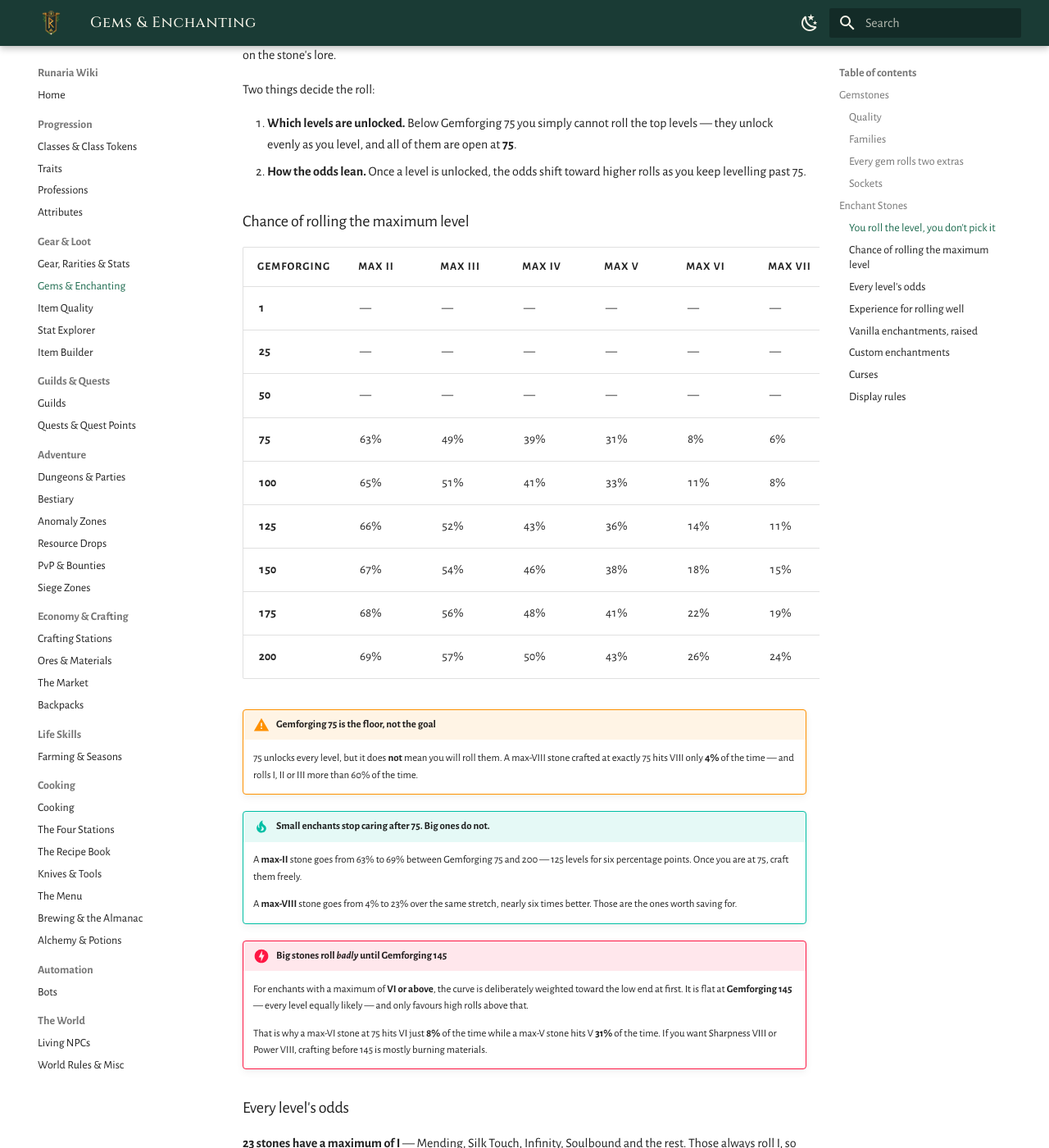
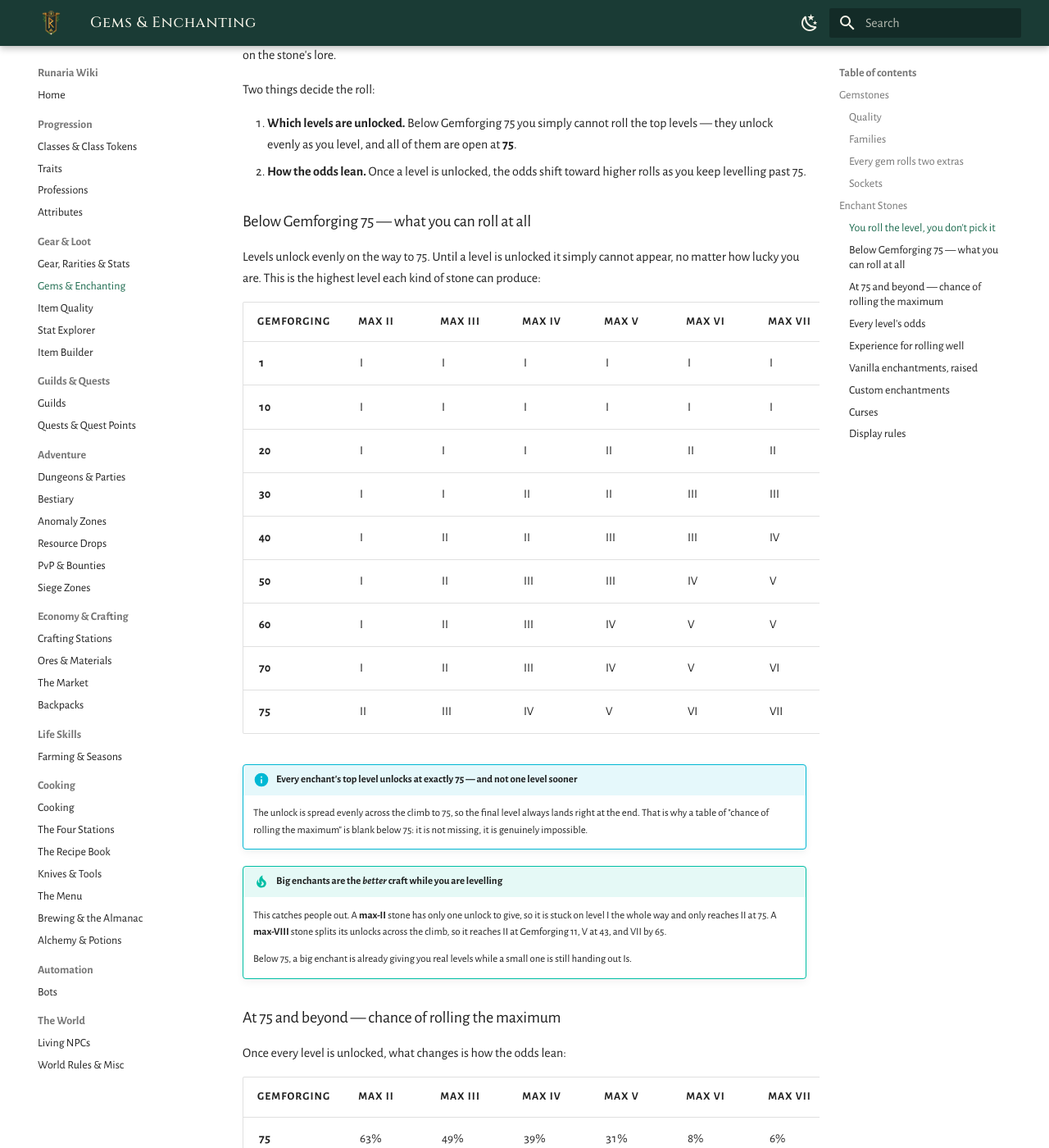
Before and after one commit to justnfly/runaria-wiki, an MkDocs documentation site: the page built from docs/economy/gems.md, in a window 1280 px wide and 1400 px high, scrolled down 2287 px. Shown: the whole window at 82% size. Built offline with MkDocs 1.6.1 and Material for MkDocs 9.7.7, drawn with Linux system fonts in a browser that asks for light colours.

Commit message:
Show what happens below Gemforging 75 instead of empty rows
The max-level table read as blank for 1-50, which looked like missing data.
It was not: the unlock is spread evenly across the climb to 75, so every
enchant's top level lands at exactly 75 and a "chance of the maximum" table
is genuinely all zeros before that.

Replaced those rows with the table that is actually useful below 75 - the
highest level each kind of stone can roll at all - and started the odds
table at 75.

That surfaces something counterintuitive: big enchants are the better craft
while levelling. A max-II stone has one unlock to give so it is stuck on I
until 75, while a max-VIII stone spreads its unlocks and reaches II at
Gemforging 11, V at 43 and VII by 65.

Co-Authored-By: Claude Opus 5 <noreply@anthropic.com>

```diff
--- a/docs/economy/gems.md
+++ b/docs/economy/gems.md
@@ -72,13 +72,36 @@ Two things decide the roll:
 1. **Which levels are unlocked.** Below Gemforging 75 you simply cannot roll the top levels — they unlock evenly as you level, and all of them are open at **75**.
 2. **How the odds lean.** Once a level is unlocked, the odds shift toward higher rolls as you keep levelling past 75.
 
-### Chance of rolling the maximum level
+### Below Gemforging 75 — what you can roll at all
+
+Levels unlock evenly on the way to 75. Until a level is unlocked it simply cannot appear, no matter how lucky you are. This is the highest level each kind of stone can produce:
 
 | Gemforging | max II | max III | max IV | max V | max VI | max VII | max VIII |
 | --- | --- | --- | --- | --- | --- | --- | --- |
-| **1** | — | — | — | — | — | — | — |
-| **25** | — | — | — | — | — | — | — |
-| **50** | — | — | — | — | — | — | — |
+| **1** | I | I | I | I | I | I | I |
+| **10** | I | I | I | I | I | I | I |
+| **20** | I | I | I | II | II | II | II |
+| **30** | I | I | II | II | III | III | III |
+| **40** | I | II | II | III | III | IV | IV |
+| **50** | I | II | III | III | IV | V | V |
+| **60** | I | II | III | IV | V | V | VI |
+| **70** | I | II | III | IV | V | VI | VII |
+| **75** | II | III | IV | V | VI | VII | VIII |
+
+!!! info "Every enchant's top level unlocks at exactly 75 — and not one level sooner"
+    The unlock is spread evenly across the climb to 75, so the final level always lands right at the end. That is why a table of "chance of rolling the maximum" is blank below 75: it is not missing, it is genuinely impossible.
+
+!!! tip "Big enchants are the *better* craft while you are levelling"
+    This catches people out. A **max-II** stone has only one unlock to give, so it is stuck on level I the whole way and only reaches II at 75. A **max-VIII** stone splits its unlocks across the climb, so it reaches II at Gemforging 11, V at 43, and VII by 65.
+
+    Below 75, a big enchant is already giving you real levels while a small one is still handing out Is.
+
+### At 75 and beyond — chance of rolling the maximum
+
+Once every level is unlocked, what changes is how the odds lean:
+
+| Gemforging | max II | max III | max IV | max V | max VI | max VII | max VIII |
+| --- | --- | --- | --- | --- | --- | --- | --- |
 | **75** | 63% | 49% | 39% | 31% | 8% | 6% | 4% |
 | **100** | 65% | 51% | 41% | 33% | 11% | 8% | 7% |
 | **125** | 66% | 52% | 43% | 36% | 14% | 11% | 10% |
```
